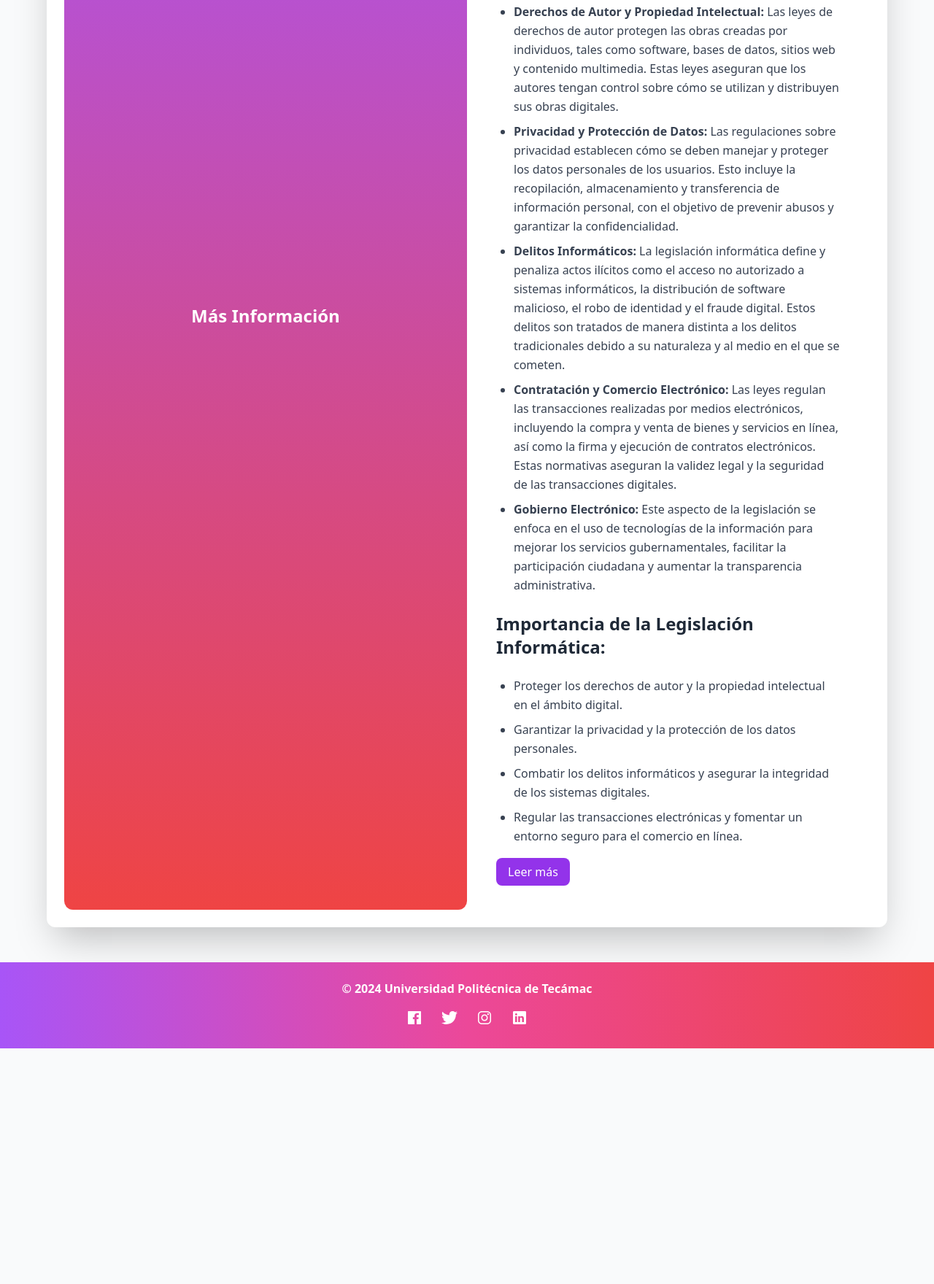
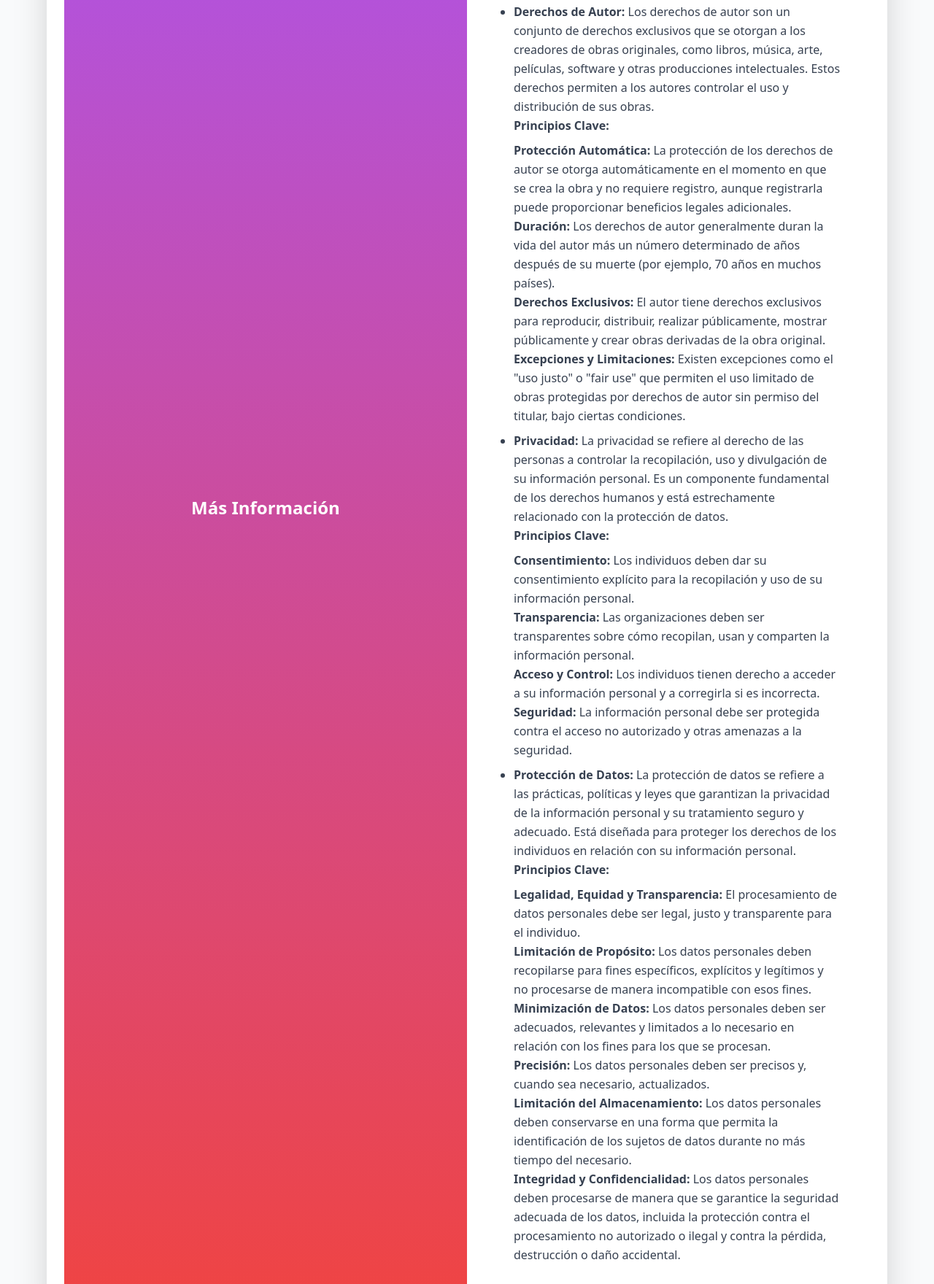
Before and after one commit to RenHanamura/ISWebsite, a website: page src/pages/legislacion.html in a window 1280 px wide. Shown: the part 537-2297 px from the top of the page at 73% size. Before the commit the page ends 2006 px from the top, so only its background shows below. Drawn offline with nearby package versions, Linux system fonts and the light colour scheme.

Commit message:
Index y legislacion[

```diff
--- a/src/pages/legislacion.html
+++ b/src/pages/legislacion.html
@@ -44,12 +44,12 @@
                 <h1 class="text-3xl font-bold">Universidad Politecnica de Tecámac</h1>
             </div>
             <div class="nav-links hidden md:flex items-center gap-8">
-                <a class="hover:text-gray-300" href="src/pages/legislacion.html">Legislación</a>
-                <a class="hover:text-gray-300" href="src/pages/leyes.html">Leyes</a>
-                <a class="hover:text-gray-300" href="src/pages/procesos.html">Procesos</a>
-                <a class="hover:text-gray-300" href="src/pages/etica.html">Ética</a>
-                <a class="hover:text-gray-300" href="src/pages/caracteristicas.html">Características</a>
-                <a class="hover:text-gray-300" href="src/pages/conclusiones.html">Conclusiones</a>
+                <a class="hover:text-gray-300" href="./legislacion.html">Legislación</a>
+                <a class="hover:text-gray-300" href="./leyes.html">Leyes</a>
+                <a class="hover:text-gray-300" href="./procesos.html">Procesos</a>
+                <a class="hover:text-gray-300" href="./etica.html">Ética</a>
+                <a class="hover:text-gray-300" href="./caracteristicas.html">Características</a>
+                <a class="hover:text-gray-300" href="./conclusiones.html">Conclusiones</a>
             </div>
             <div class="md:hidden">
                 <ion-icon onclick="onToggleMenu(this)" name="menu" class="text-3xl cursor-pointer"></ion-icon>
@@ -59,12 +59,12 @@
 
     <div class="mobile-menu hidden bg-white shadow-md fixed inset-0 z-50 p-6 md:hidden">
         <nav class="flex flex-col items-start gap-4">
-            <a class="hover:text-purple-600" href="src/pages/legislacion.html">Legislación</a>
-            <a class="hover:text-purple-600" href="src/pages/leyes.html">Leyes</a>
-            <a class="hover:text-purple-600" href="src/pages/procesos.html">Procesos</a>
-            <a class="hover:text-purple-600" href="src/pages/etica.html">Ética</a>
-            <a class="hover:text-purple-600" href="src/pages/caracteristicas.html">Características</a>
-            <a class="hover:text-purple-600" href="src/pages/conclusiones.html">Conclusiones</a>
+            <a class="hover:text-purple-600" href="./legislacion.html">Legislación</a>
+            <a class="hover:text-purple-600" href="./leyes.html">Leyes</a>
+            <a class="hover:text-purple-600" href="./procesos.html">Procesos</a>
+            <a class="hover:text-purple-600" href="./etica.html">Ética</a>
+            <a class="hover:text-purple-600" href="./caracteristicas.html">Características</a>
+            <a class="hover:text-purple-600" href="./conclusiones.html">Conclusiones</a>
         </nav>
     </div>
 
@@ -72,43 +72,118 @@
         <article class="video-container bg-gradient-to-b from-purple-500 to-red-500 text-white p-10 rounded-xl text-center md:w-1/2 flex flex-col justify-center items-center">
             <h2 class="text-2xl font-bold mb-4">Más Información</h2>
             <div class="video-overlay">
-                <iframe src="https://www.youtube.com/embed/1LOSAXWJbdU?si=Ax2dgUWM8DR9HYds&amp;controls=0" title="YouTube video player" frameborder="0" allow="accelerometer; autoplay; clipboard-write; encrypted-media; gyroscope; picture-in-picture; web-share" referrerpolicy="strict-origin-when-cross-origin" allowfullscreen class="w-full h-64 md:h-80 rounded-lg"></iframe>
+                <iframe src="https://www.youtube.com/embed/AYEQl6Z7CNc?si=kvxLVXS9sjN0JZOc&amp;controls=0" title="YouTube video player" frameborder="0" allow="accelerometer; autoplay; clipboard-write; encrypted-media; gyroscope; picture-in-picture; web-share" referrerpolicy="strict-origin-when-cross-origin" allowfullscreen class="w-full h-64 md:h-80 rounded-lg"></iframe>
             </div>
         </article>
 
         <article class="p-10 space-y-6 md:w-1/2">
             <h3 class="text-3xl font-bold text-gray-800 mb-6">Legislación Informática</h3>
             <p class="text-gray-700 leading-relaxed">Este se refiere a los acuerdos y las leyes aprobadas qué regulan el uso de la información que se encuentra en la internet, dispositivos electrónicos y cualquiera de los medios digitales junto con los delitos que se cometen por el uso indebido de estos, además, observa todo lo relativo a la propiedad intelectual y derechos de autor.</p>
-            <h4 class="text-2xl font-semibold text-gray-800">Componentes Principales de la Legislación Informática:</h4>
+            <h4 class="text-2xl font-semibold text-gray-800">Conceptos basicos de la lesgilacion informatica:</h4>
             <ul class="list-disc pl-6 space-y-2 text-gray-700 leading-relaxed">
-                <li><strong>Derechos de Autor y Propiedad Intelectual:</strong> Las leyes de derechos de autor protegen las obras creadas por individuos, tales como software, bases de datos, sitios web y contenido multimedia. Estas leyes aseguran que los autores tengan control sobre cómo se utilizan y distribuyen sus obras digitales.</li>
-                <li><strong>Privacidad y Protección de Datos:</strong> Las regulaciones sobre privacidad establecen cómo se deben manejar y proteger los datos personales de los usuarios. Esto incluye la recopilación, almacenamiento y transferencia de información personal, con el objetivo de prevenir abusos y garantizar la confidencialidad.</li>
-                <li><strong>Delitos Informáticos:</strong> La legislación informática define y penaliza actos ilícitos como el acceso no autorizado a sistemas informáticos, la distribución de software malicioso, el robo de identidad y el fraude digital. Estos delitos son tratados de manera distinta a los delitos tradicionales debido a su naturaleza y al medio en el que se cometen.</li>
-                <li><strong>Contratación y Comercio Electrónico:</strong> Las leyes regulan las transacciones realizadas por medios electrónicos, incluyendo la compra y venta de bienes y servicios en línea, así como la firma y ejecución de contratos electrónicos. Estas normativas aseguran la validez legal y la seguridad de las transacciones digitales.</li>
-                <li><strong>Gobierno Electrónico:</strong> Este aspecto de la legislación se enfoca en el uso de tecnologías de la información para mejorar los servicios gubernamentales, facilitar la participación ciudadana y aumentar la transparencia administrativa.</li>
+                <li><strong>Derechos de Autor:</strong> Los derechos de autor son un conjunto de derechos exclusivos que se otorgan a los creadores de obras originales, como libros, música, arte, películas, software y otras producciones intelectuales. Estos derechos permiten a los autores controlar el uso y distribución de sus obras.</li>
+                <Strong>Principios Clave:</Strong>
+                <ol>
+                    <li>
+                        <strong>
+                            Protección Automática:
+                        </strong>
+                        La protección de los derechos de autor se otorga automáticamente en el momento en que se crea la obra y no requiere registro, aunque registrarla puede proporcionar beneficios legales adicionales.
+                    </li>
+                     <li>
+                        <strong>
+                            Duración:
+                        </strong>
+                        Los derechos de autor generalmente duran la vida del autor más un número determinado de años después de su muerte (por ejemplo, 70 años en muchos países).
+                    </li>
+                    <li>
+                        <strong>
+                            Derechos Exclusivos:
+                        </strong>
+                        El autor tiene derechos exclusivos para reproducir, distribuir, realizar públicamente, mostrar públicamente y crear obras derivadas de la obra original.
+                    </li>
+                    <li>
+                        <strong>
+                            Excepciones y Limitaciones:
+                        </strong>
+                        Existen excepciones como el "uso justo" o "fair use" que permiten el uso limitado de obras protegidas por derechos de autor sin permiso del titular, bajo ciertas condiciones.
+                    </li>
+                </ol>
+                <li><strong>Privacidad:</strong> La privacidad se refiere al derecho de las personas a controlar la recopilación, uso y divulgación de su información personal. Es un componente fundamental de los derechos humanos y está estrechamente relacionado con la protección de datos.</li>
+                <Strong>Principios Clave:</Strong>
+                <ol>
+                    <li>
+                        <strong>
+                            Consentimiento:
+                        </strong>
+                        Los individuos deben dar su consentimiento explícito para la recopilación y uso de su información personal.
+                    </li>
+                     <li>
+                        <strong>
+                            Transparencia:
+                        </strong>
+                        Las organizaciones deben ser transparentes sobre cómo recopilan, usan y comparten la información personal.
+                    </li>
+                    <li>
+                        <strong>
+                            Acceso y Control:
+                        </strong>
+                        Los individuos tienen derecho a acceder a su información personal y a corregirla si es incorrecta.
+                    </li>
+                    <li>
+                        <strong>
+                            Seguridad:
+                        </strong>
+                        La información personal debe ser protegida contra el acceso no autorizado y otras amenazas a la seguridad.
+                    </li>
+                </ol>
+                <li><strong>Protección de Datos:</strong> La protección de datos se refiere a las prácticas, políticas y leyes que garantizan la privacidad de la información personal y su tratamiento seguro y adecuado. Está diseñada para proteger los derechos de los individuos en relación con su información personal.</li>
+                    <Strong>Principios Clave:</Strong>
+                <ol>
+                    <li>
+                        <strong>
+                            Legalidad, Equidad y Transparencia:
+                        </strong>
+                        El procesamiento de datos personales debe ser legal, justo y transparente para el individuo.
+                    </li>
+                     <li>
+                        <strong>
+                            Limitación de Propósito:
+                        </strong>
+                        Los datos personales deben recopilarse para fines específicos, explícitos y legítimos y no procesarse de manera incompatible con esos fines.
+                    </li>
+                    <li>
+                        <strong>
+                            Minimización de Datos:
+                        </strong>
+                        Los datos personales deben ser adecuados, relevantes y limitados a lo necesario en relación con los fines para los que se procesan.
+                    </li>
+                    <li>
+                        <strong>
+                            Precisión:
+                        </strong>
+                        Los datos personales deben ser precisos y, cuando sea necesario, actualizados.
+                    </li>
+                    <li>
+                        <strong>
+                            Limitación del Almacenamiento:
+                        </strong>
+                        Los datos personales deben conservarse en una forma que permita la identificación de los sujetos de datos durante no más tiempo del necesario.
+                    </li>
+                    <li>
+                        <strong>
+                            Integridad y Confidencialidad:
+                        </strong>
+                        Los datos personales deben procesarse de manera que se garantice la seguridad adecuada de los datos, incluida la protección contra el procesamiento no autorizado o ilegal y contra la pérdida, destrucción o daño accidental.
+                    </li>
+                </ol>
             </ul>
-            <h4 class="text-2xl font-semibold text-gray-800">Importancia de la Legislación Informática:</h4>
-            <ul class="list-disc pl-6 space-y-2 text-gray-700 leading-relaxed">
-                <li>Proteger los derechos de autor y la propiedad intelectual en el ámbito digital.</li>
-                <li>Garantizar la privacidad y la protección de los datos personales.</li>
-                <li>Combatir los delitos informáticos y asegurar la integridad de los sistemas digitales.</li>
-                <li>Regular las transacciones electrónicas y fomentar un entorno seguro para el comercio en línea.</li>
-            </ul>
-            <div class="mt-6">
-                <a href="src/pages/legislacion.html" class="bg-purple-600 text-white py-2 px-4 rounded-lg hover:bg-purple-700">Leer más</a>
-            </div>
         </article>
     </section>
 
     <footer class="bg-gradient-to-r from-purple-500 via-pink-500 to-red-500 text-white py-6 mt-12">
         <div class="container mx-auto text-center">
             <p class="font-semibold mb-4">© 2024 Universidad Politécnica de Tecámac</p>
-            <div class="flex justify-center space-x-6">
-                <a href="#" class="hover:text-gray-300"><ion-icon name="logo-facebook" class="text-2xl"></ion-icon></a>
-                <a href="#" class="hover:text-gray-300"><ion-icon name="logo-twitter" class="text-2xl"></ion-icon></a>
-                <a href="#" class="hover:text-gray-300"><ion-icon name="logo-instagram" class="text-2xl"></ion-icon></a>
-                <a href="#" class="hover:text-gray-300"><ion-icon name="logo-linkedin" class="text-2xl"></ion-icon></a>
-            </div>
         </div>
     </footer>
 
```
Also changed, not shown: src/pages/caracteristicas.html (+6 -6 lines), src/pages/conclusiones.html (+1 -1 lines), src/pages/etica.html (+6 -6 lines), src/pages/leyes.html (+6 -6 lines), src/pages/procesos.html (+6 -6 lines).
